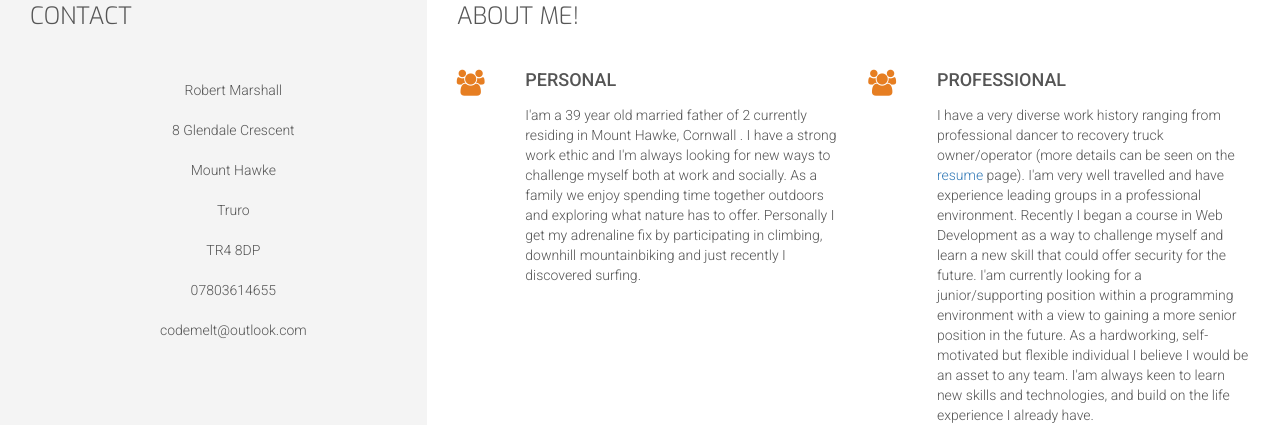
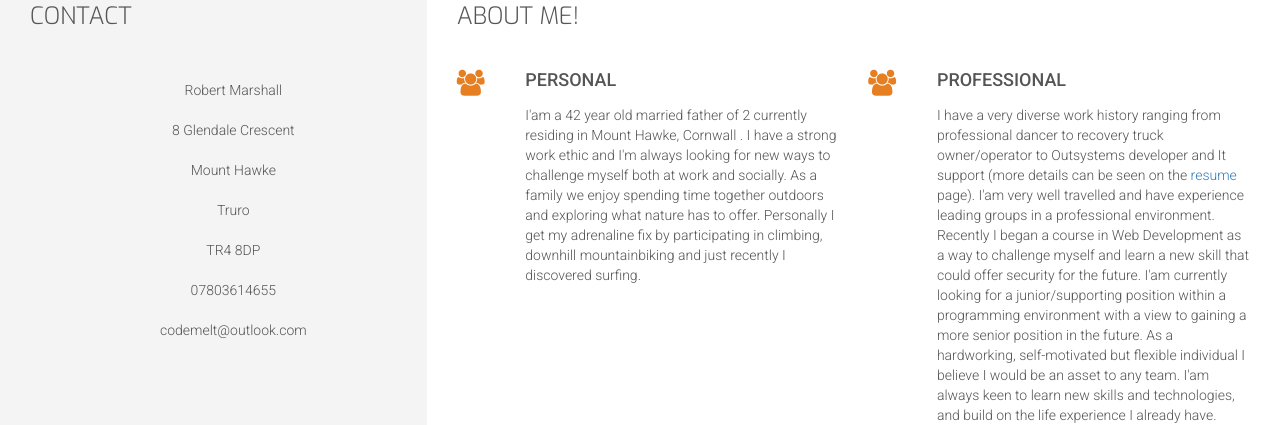
Before and after one commit to RobMarshall13/RobMarshallCV, a plain HTML site: page index.html in a window 1280 px wide. Shown: the part 383-808 px from the top of the page. Drawn offline with nearby package versions, Linux system fonts and the light colour scheme.

Commit message:
Update index.html

```diff
--- a/index.html
+++ b/index.html
@@ -79,7 +79,7 @@
                             <div class="col-xs-10 col-sm-10">
                                 <h4 class="three-reasons-heading uppercase">Personal</h4>
                                 <p>
-                                   I'am a 39 year old married father of 2 currently residing in Mount Hawke, Cornwall .
+                                   I'am a 42 year old married father of 2 currently residing in Mount Hawke, Cornwall .
                                    I have a strong work ethic and I'm always looking for new ways to challenge myself both at work and socially. As a family we enjoy spending time together outdoors
                                    and exploring what nature has to offer. Personally I get my adrenaline fix by participating in climbing, downhill mountainbiking and just recently I discovered surfing.
                                 </p>
@@ -95,7 +95,8 @@
                                 <h4 class="three-reasons-heading uppercase">Professional</h4>
                                 <p>
                                     I have a very diverse work history ranging from professional dancer
-                                   to recovery truck owner/operator (more details can be seen on the <a href="/resume.html">resume</a> page). I'am very well travelled
+                                   to recovery truck owner/operator to Outsystems developer and It support (more details can be seen on the <a href="/resume.html">resume</a> page).
+                                    I'am very well travelled
                                     and have experience leading groups in a professional environment. Recently I began a course in Web Development as
                                    a way to challenge myself and learn a new skill that could offer security for the future. I'am currently looking for a
                                    junior/supporting position within a programming environment with a view to gaining a more senior position in the future.
```
